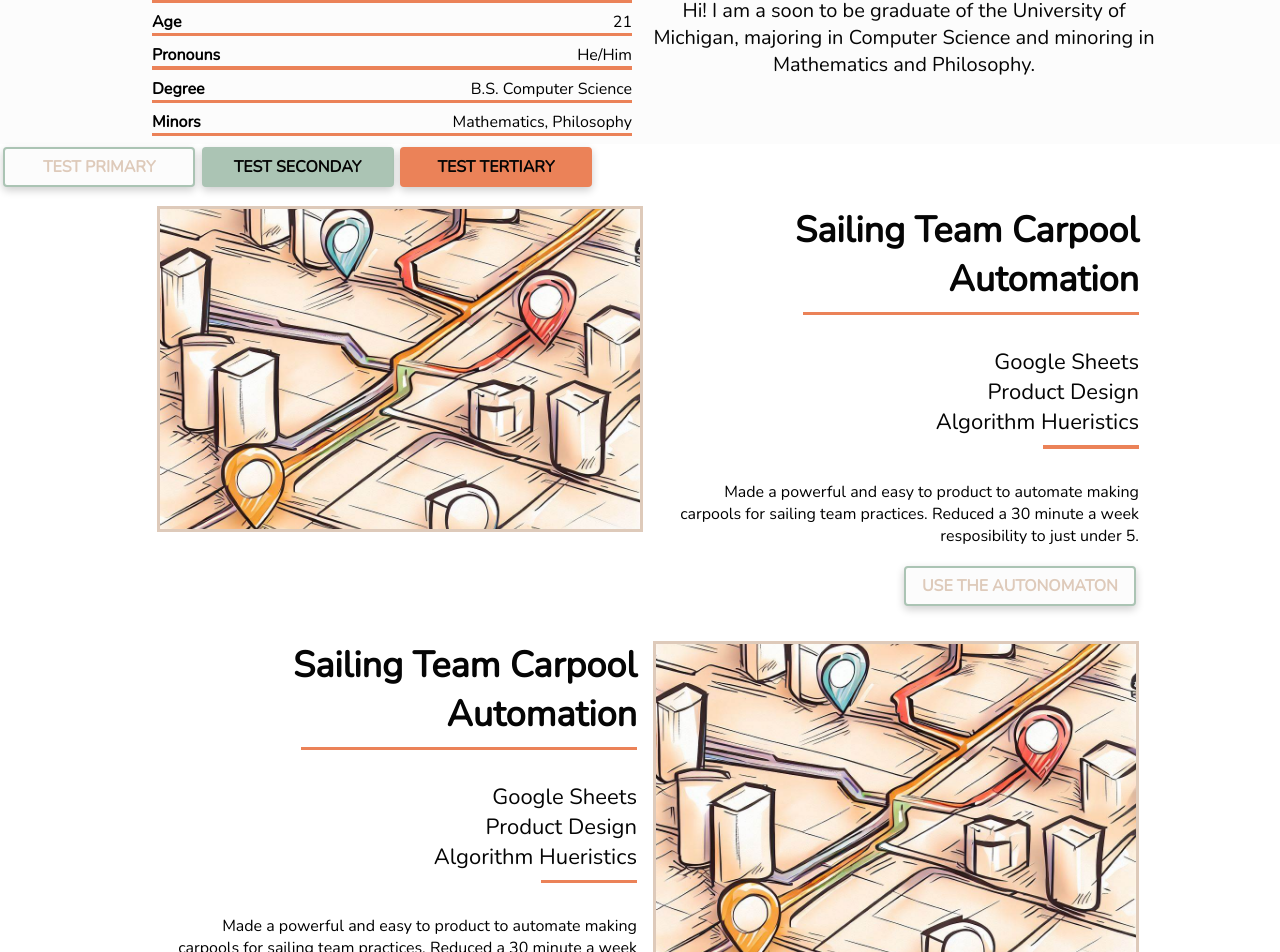
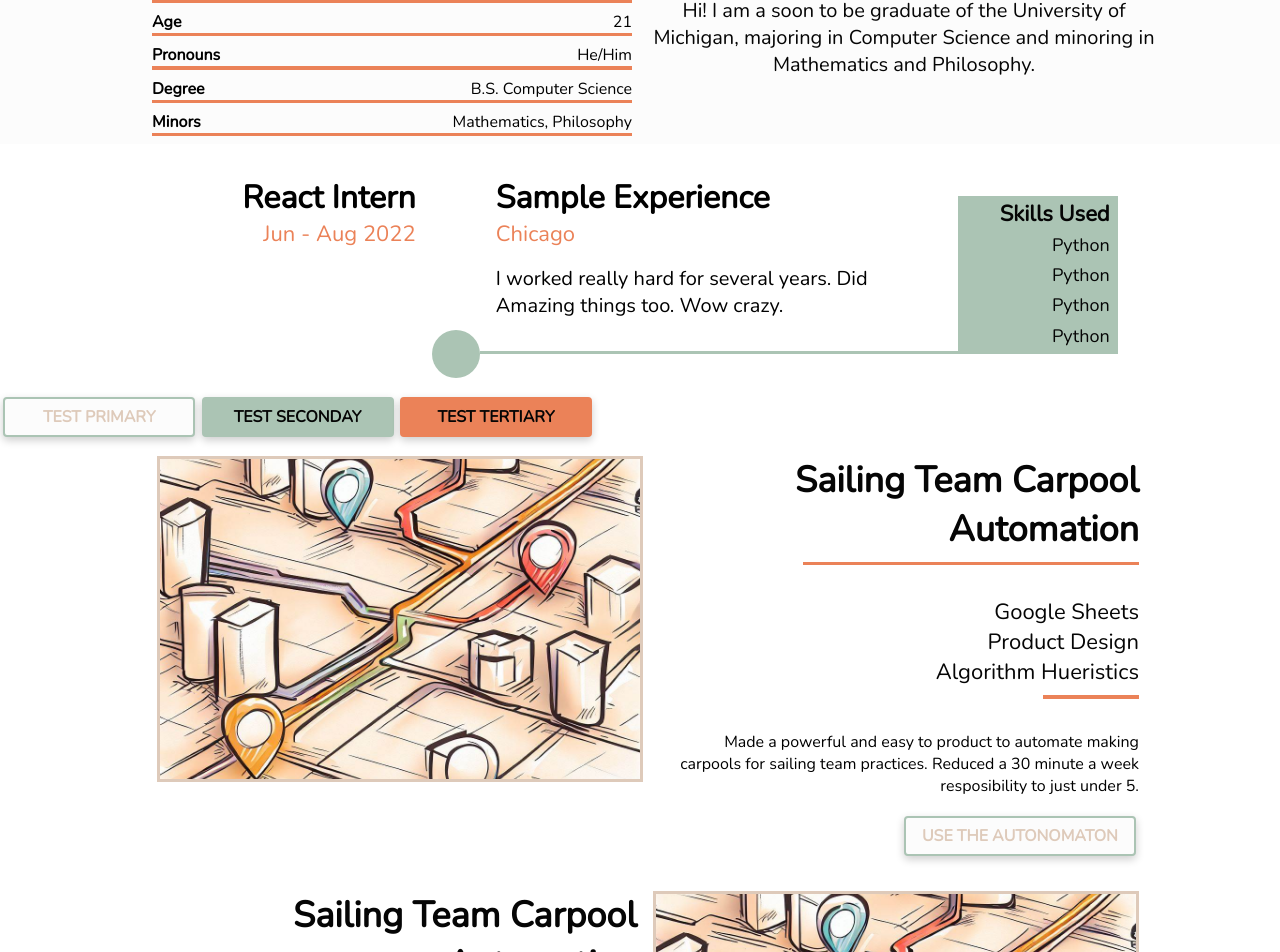
Before and after one commit to brodyschwar/brodyschwar.github.io, a React (Create React App) app: page / in a window 1280 px wide. Shown: the part 977-1929 px from the top of the page. Built offline with nearby package versions, Linux system fonts and the light colour scheme.

Commit message:
working on card

```diff
--- a/src/App.tsx
+++ b/src/App.tsx
@@ -7,6 +7,7 @@ import { CAR_POOL_PROJECT } from './data/projects';
 import TitleSection from './components/titleSection';
 import { MAIN_TITLE } from './data/titleSections';
 import AboutMe from './components/aboutSection';
+import ExperienceCard from './components/experienceCard';
 
 function App() {
   return (
@@ -14,6 +15,7 @@ function App() {
     <div className="App">
       <TitleSection {...MAIN_TITLE}/>
       <AboutMe/>
+      <ExperienceCard/>
       <SquareButton primary>Test Primary</SquareButton>
       <SquareButton secondary>Test Seconday</SquareButton>
       <SquareButton tertiary>Test Tertiary</SquareButton>
--- /dev/null
+++ b/src/components/experienceCard/index.tsx
@@ -0,0 +1,173 @@
+import React from 'react';
+import { styled } from 'styled-components';
+import { lightTheme, screenSize } from '../../themes/themes';
+
+const Wrapper = styled.div`
+    width: 100%;
+    background: transparent;
+    display: flex;
+    justify-content: center;
+    align-items: flex-start;
+    margin: 1rem;
+
+    @media (max-width: ${ screenSize.medium }) {
+        flex-direction: column;
+    }
+`
+
+const ContentWrapper = styled.div`
+    display: flex;
+    margin: 0 1rem 1.5rem 0;
+    border-bottom: 0.2rem solid ${ lightTheme.primaryColor };
+    max-width: 50rem;
+    justify-content: flex-end;
+    align-items: flex-end;
+
+    @media (max-width: ${ screenSize.medium }) {
+        flex-direction: column;
+    }
+    `
+
+const DescriptionBox = styled.div`
+    display: flex;
+    padding: 1rem;
+    flex-direction: column;
+    height: 100%;
+    max-width: 30rem;
+    margin-right: auto;
+`
+
+const Heading = styled.h5`
+    font-family: ${ lightTheme.primaryFont };
+    color: ${ lightTheme.textColor }
+    font-weight: 800;
+    font-size: 32px;
+    margin: 0;
+`
+
+const SubHeading = styled.p`
+    font-family: ${ lightTheme.primaryFont };
+    color: ${ lightTheme.tertiaryColor };
+    font-weight: 400;
+    font-size: 22px;
+    margin: 0;
+`
+
+const Description = styled.p`
+    margin: 1rem auto;
+    font-family: ${ lightTheme.primaryFont };
+    font-weight: 400;
+    font-size: 20px;
+`
+
+
+const Icon = styled.span`
+    width: 3rem;
+    height: 3rem;
+    border-radius: 4rem;
+    border: none;
+    background-color: ${ lightTheme.primaryColor };
+`
+
+const SkillsBox = styled.div`
+    background-color: ${ lightTheme.primaryColor };
+    width: 50%;
+    max-width: 10rem;
+    display: flex;
+    flex-direction: column;
+    justify-content: flex-end;
+    align-items: flex-end;
+
+    @media (max-width: ${ screenSize.medium }) {
+        max-width: 95%;
+        width: fit-content;
+        flex-flow: row wrap;
+    }
+`
+
+const SkillTitle = styled.h6`
+    font-family: ${ lightTheme.primaryFont };
+    color: ${ lightTheme.textColor };
+    font-weight: 800;
+    font-size: 22px;
+    margin: 0.2rem 0.5rem 0 0.2rem;
+    width: 100%;
+    text-align: right;
+    margin-left: 0.5rem;
+`
+
+const Skill = styled.p`
+    font-family: ${ lightTheme.primaryFont };
+    color: ${ lightTheme.textColor };
+    font-weight: 400;
+    font-size: 18px;
+    margin: 0.2rem 0.5rem;
+`
+
+const LabelBox = styled.div`
+    padding: 1rem;
+    display: flex;
+    flex-direction: column;
+    align-items: flex-end;
+    margin: 0;
+
+    @media (max-width: ${ screenSize.medium }) {
+        align-items: flex-start;
+        margin-right: 4rem;
+    }
+`
+
+
+
+const ExperienceCard = () => {
+    return(
+        <Wrapper>
+            <span style={{display: "flex", width: "fit-content", alignItems: "flex-end"}}>
+            <Icon style={{background: "none"}}/>
+            <LabelBox>
+                <Heading style={{textAlign: "right"}}>
+                    React Intern
+                </Heading>
+                <SubHeading style={{textAlign: "right"}}>
+                    Jun - Aug 2022
+                </SubHeading>
+            </LabelBox>
+            </span>
+            <span style={{display: "flex", width: "fit-content", alignItems: "flex-end"}}>
+            <Icon/>
+            <ContentWrapper>
+                <DescriptionBox>
+                    <Heading>
+                        Sample Experience
+                    </Heading>
+                    <SubHeading>
+                        Chicago
+                    </SubHeading>
+                    <Description>
+                        I worked really hard for several years. Did Amazing things too. Wow crazy.
+                    </Description>
+                </DescriptionBox>
+                <SkillsBox>
+                    <SkillTitle>
+                        Skills Used
+                    </SkillTitle>
+                    <Skill>
+                        Python
+                    </Skill>
+                    <Skill>
+                        Python
+                    </Skill>
+                    <Skill>
+                        Python
+                    </Skill>
+                    <Skill>
+                        Python
+                    </Skill>
+                </SkillsBox>
+            </ContentWrapper>
+            </span>
+        </Wrapper>
+    );
+}
+
+export default ExperienceCard;
--- a/src/themes/themes.tsx
+++ b/src/themes/themes.tsx
@@ -15,5 +15,5 @@ export const darkTheme = {
 
 export const screenSize = {
     small: "512px",
-    medium: "1024px"
+    medium: "728px"
 }
```
